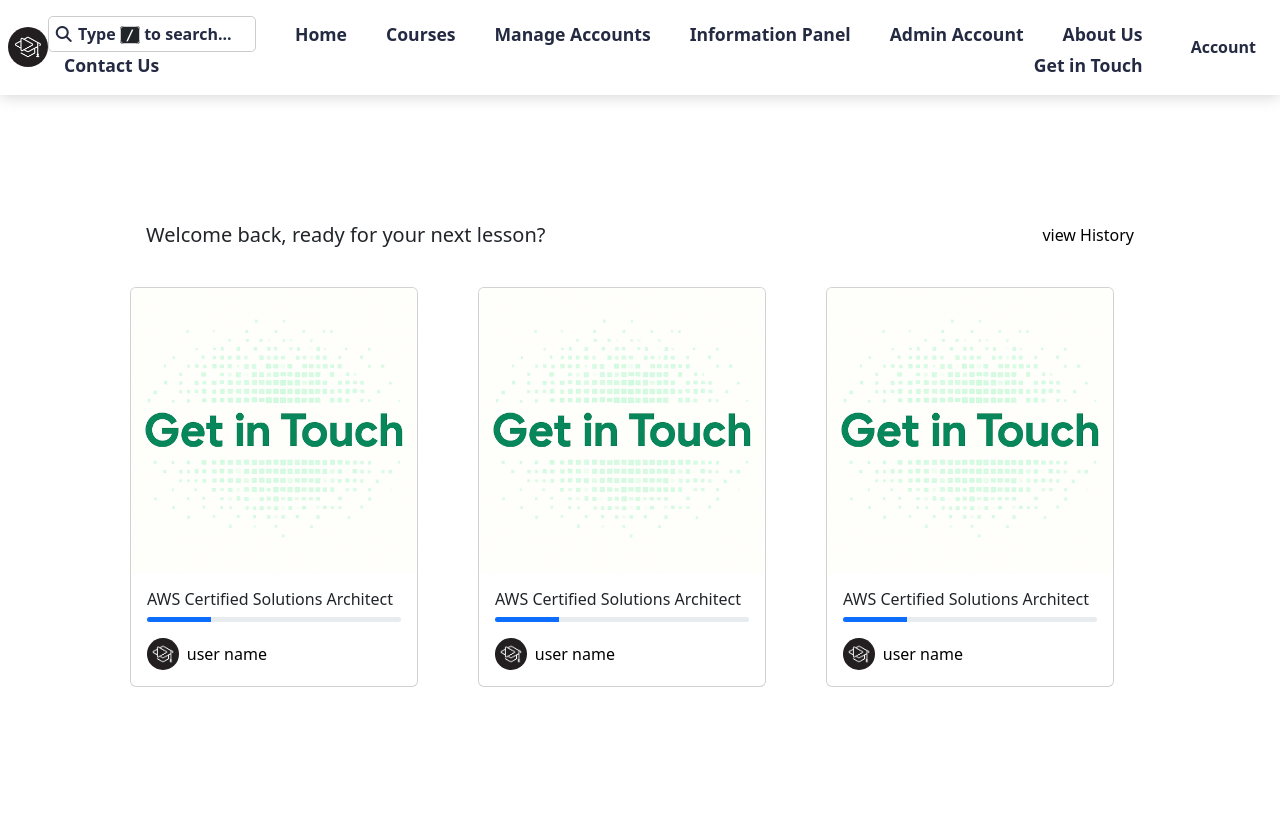
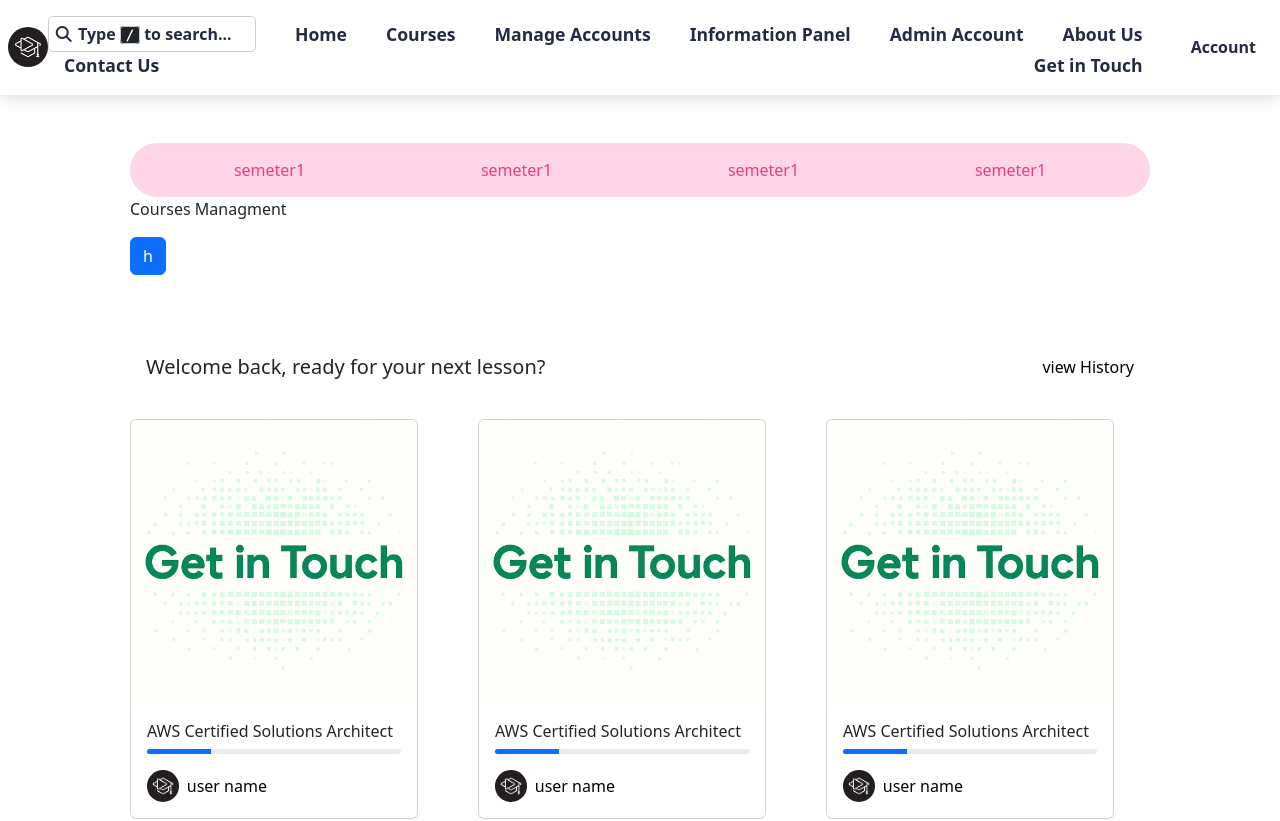
Before and after one commit to MostafaAbuayash/Courses-system-Coursack, an Angular app: page /courses in a window 1280 px wide. Shown: the top 821 px of the page. Built offline with nearby package versions, Linux system fonts and the light colour scheme.

Commit message:
add managment courses components and efit on account panel

```diff
--- a/src/app/components/Courses/courses-page/courses-page.component.html
+++ b/src/app/components/Courses/courses-page/courses-page.component.html
@@ -1,4 +1,12 @@
 <div class="container p-5">
+  <div class="row">
+    <app-mange-course></app-mange-course>
+    <div class="col-12"><p>Courses Managment</p></div>
+    <div class="col-2">
+      <button class="btn btn-primary">h</button>
+    </div>
+    <div class="col-10"></div>
+  </div>
   <app-list-of-courses></app-list-of-courses>
   <div class="row row-icons py-5 gy-5 justify-content-center">
     <div class="col-12 py-5">
--- a/src/app/components/Courses/courses-page/courses-page.component.ts
+++ b/src/app/components/Courses/courses-page/courses-page.component.ts
@@ -1,10 +1,12 @@
 import { Component } from '@angular/core';
 import { ListOFCoursesComponent } from '../list-of-courses/list-of-courses.component';
+import { AssignmentComponent } from '../../assignment/assignment.component';
+import { MangeCourseComponent } from '../mange-course/mange-course.component';
 
 @Component({
   selector: 'app-courses-page',
   standalone: true,
-  imports: [ListOFCoursesComponent],
+  imports: [ListOFCoursesComponent, MangeCourseComponent],
   templateUrl: './courses-page.component.html',
   styleUrl: './courses-page.component.scss',
 })
--- /dev/null
+++ b/src/app/components/Courses/mange-course/mange-course.component.html
@@ -0,0 +1,14 @@
+<div class="btn-ass row w-100 rounded-5 p-3 mx-auto text-center">
+  <div class="col-3">
+    <button class="btn rounded-5 BTN-Assi pt-0 w-100">semeter1</button>
+  </div>
+  <div class="col-3">
+    <button class="btn rounded-5 BTN-Assi pt-0 w-100">semeter1</button>
+  </div>
+  <div class="col-3">
+    <button class="btn rounded-5 BTN-Assi w-100">semeter1</button>
+  </div>
+  <div class="col-3">
+    <button class="btn rounded-5 BTN-Assi pt-0 w-100">semeter1</button>
+  </div>
+</div>
--- /dev/null
+++ b/src/app/components/Courses/mange-course/mange-course.component.scss
@@ -0,0 +1,22 @@
+.btn-ass {
+  padding-top: 0 !important;
+  background-color: #ffd6e8;
+  padding-bottom: 0 !important;
+  width: 100% !important;
+}
+
+.BTN-Assi {
+  background-color: #ffd6e8 !important;
+  color: #ef3e76 !important;
+  padding: 14px !important;
+  font-size: 16px;
+}
+.btn {
+  color: #ef3e76;
+}
+.BTN-Assi:hover {
+  background-color: #ff6f9c !important;
+  transition: all 0.5s;
+  color: #ffd6e8 !important;
+  box-shadow: 0px 18px 19px 4px rgba(0, 0, 0, 0.1);
+}
--- a/src/app/components/admin-account/admin-account.component.html
+++ b/src/app/components/admin-account/admin-account.component.html
@@ -13,7 +13,8 @@
           <h3>{{ admin.name }}</h3>
           <p>{{ admin.role }}</p>
           <p class="email">{{ admin.email }}</p>
-          <button class="btn-edit">Edit Profile</button>
+          <button class="btn-edit me-2">Edit Profile</button>
+          <a class="btn-edit" routerLink="/courses">Manage courses</a>
         </div>
       </div>
     </section>
--- a/src/app/components/admin-account/admin-account.component.scss
+++ b/src/app/components/admin-account/admin-account.component.scss
@@ -4,7 +4,7 @@
   --background: #ffffff;
   --text-color: #333;
   --shadow: 0 8px 25px rgba(0, 0, 0, 0.08);
-  font-family: 'Inter', sans-serif;
+  font-family: "Inter", sans-serif;
   display: block;
 }
 
@@ -101,6 +101,7 @@
   font-weight: 600;
   cursor: pointer;
   transition: background 0.3s ease;
+  text-decoration: none;
 }
 
 .btn-edit:hover {
@@ -200,13 +201,25 @@
 
 /* Animations */
 @keyframes fadeIn {
-  from { opacity: 0; transform: translateY(25px); }
-  to { opacity: 1; transform: translateY(0); }
+  from {
+    opacity: 0;
+    transform: translateY(25px);
+  }
+  to {
+    opacity: 1;
+    transform: translateY(0);
+  }
 }
 
 @keyframes slideIn {
-  from { opacity: 0; transform: translateX(-20px); }
-  to { opacity: 1; transform: translateX(0); }
+  from {
+    opacity: 0;
+    transform: translateX(-20px);
+  }
+  to {
+    opacity: 1;
+    transform: translateX(0);
+  }
 }
 
 /* Responsive */
--- a/src/app/components/admin-account/admin-account.component.ts
+++ b/src/app/components/admin-account/admin-account.component.ts
@@ -1,32 +1,49 @@
 import { Component } from '@angular/core';
 import { CommonModule } from '@angular/common';
+import { RouterLink } from '@angular/router';
 
 @Component({
   selector: 'app-admin-account',
   standalone: true,
-  imports: [CommonModule],
+  imports: [CommonModule, RouterLink],
   templateUrl: './admin-account.component.html',
-  styleUrls: ['./admin-account.component.scss']
+  styleUrls: ['./admin-account.component.scss'],
 })
 export class AdminAccountComponent {
   admin = {
     name: 'Mohamed Alaraby',
     email: 'mohamed.alaraby@courses.com',
     role: 'System Administrator',
-    photo: 'https://i.imgur.com/DPVM1Uu.png'
+    photo: 'https://i.imgur.com/DPVM1Uu.png',
   };
 
   stats = [
     { label: 'Total Users', value: '2,350', icon: '👥' },
     { label: 'Courses Managed', value: '124', icon: '📘' },
     { label: 'Feedbacks Reviewed', value: '320', icon: '⭐' },
-    { label: 'Reports Solved', value: '78', icon: '🧾' }
+    { label: 'Reports Solved', value: '78', icon: '🧾' },
   ];
 
   activities = [
-    { title: 'New Teacher Approved', description: 'Ahmed Youssef’s request has been approved.', time: '2 hours ago' },
-    { title: 'Course Updated', description: 'Updated “Angular Mastery” materials.', time: '5 hours ago' },
-    { title: 'Student Removed', description: 'Inactive user deleted from database.', time: '1 day ago' },
-    { title: 'System Maintenance', description: 'Server optimization completed successfully.', time: '2 days ago' }
+    {
+      title: 'New Teacher Approved',
+      description: 'Ahmed Youssef’s request has been approved.',
+      time: '2 hours ago',
+    },
+    {
+      title: 'Course Updated',
+      description: 'Updated “Angular Mastery” materials.',
+      time: '5 hours ago',
+    },
+    {
+      title: 'Student Removed',
+      description: 'Inactive user deleted from database.',
+      time: '1 day ago',
+    },
+    {
+      title: 'System Maintenance',
+      description: 'Server optimization completed successfully.',
+      time: '2 days ago',
+    },
   ];
 }
```
Also changed, not shown: src/app/components/Courses/mange-course/mange-course.component.ts (added, +12 -0 lines), 1 other file (tests, documents, lock files or other folders).
